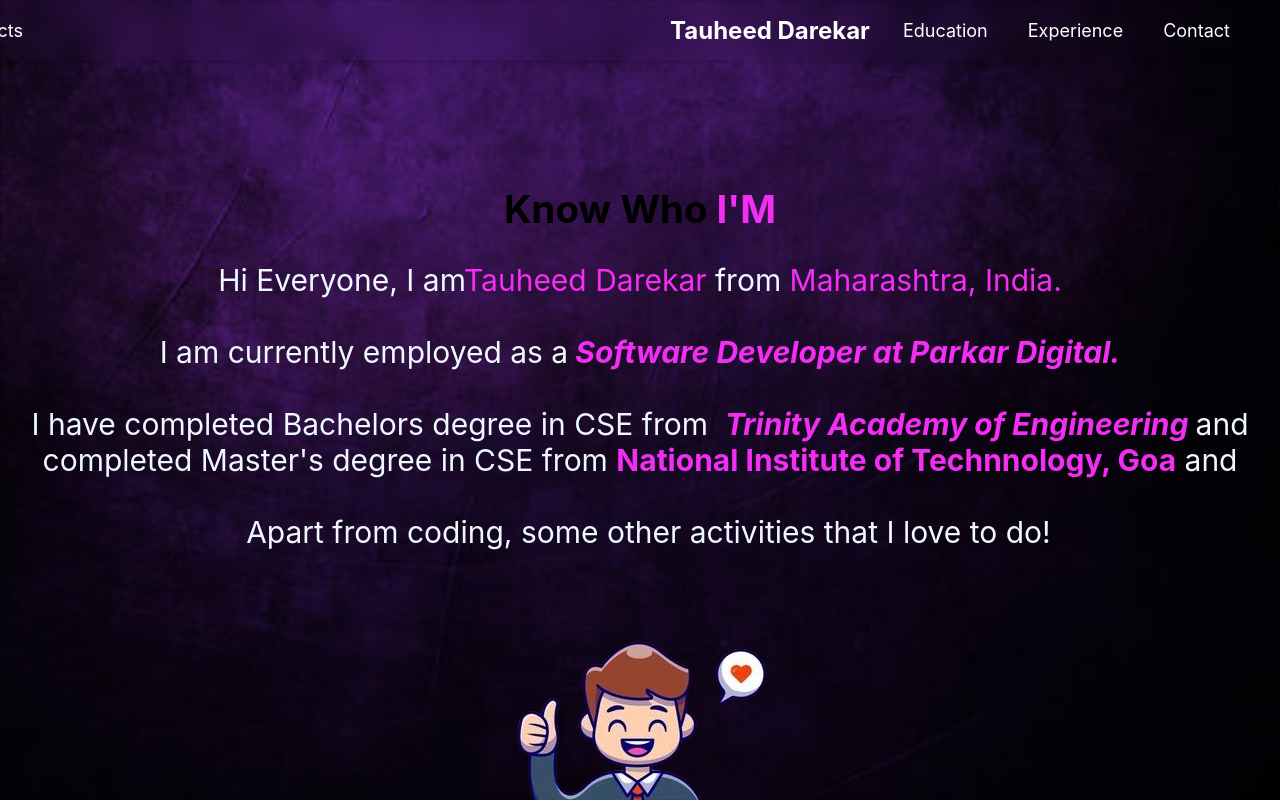
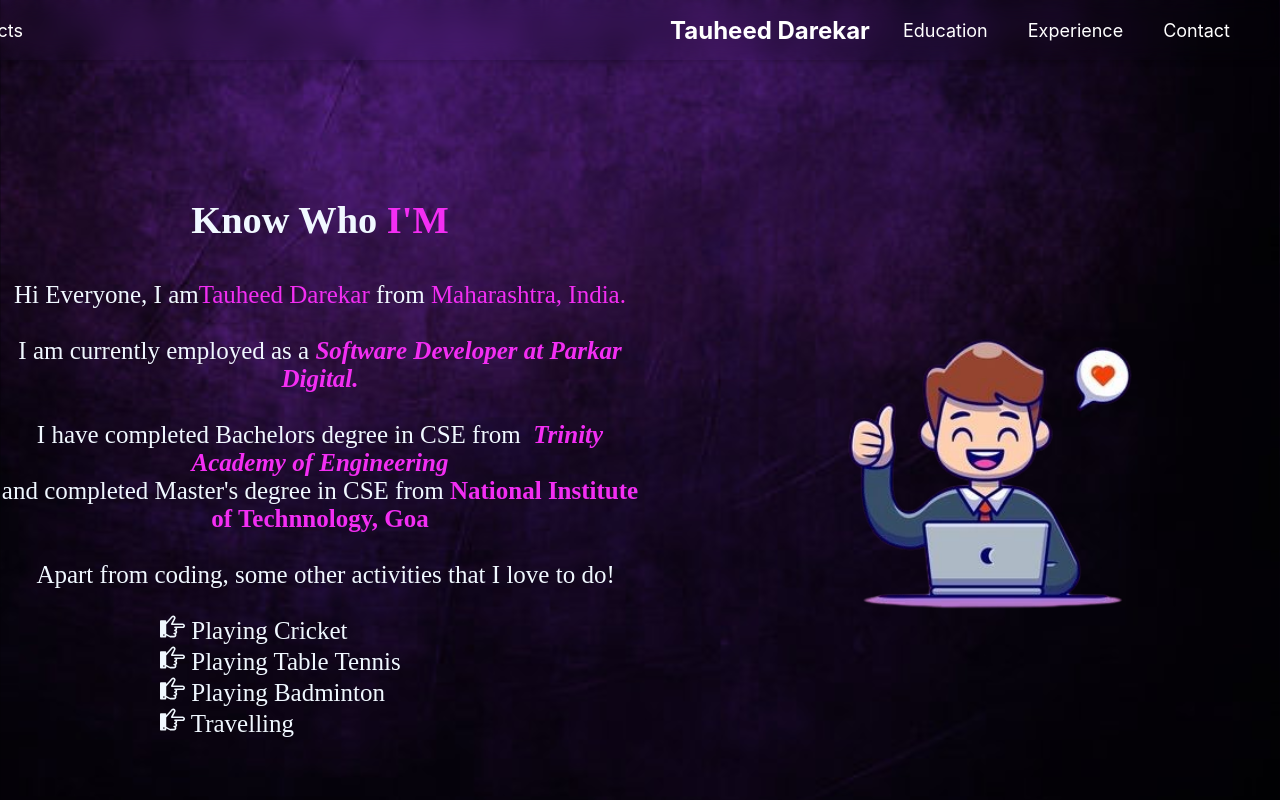
Before and after one commit to tauheed78600/Portfolio2, a React (Create React App) app: page /about in a window 1280 px wide. Shown: the top 800 px of the page. Built offline with nearby package versions, Linux system fonts and the light colour scheme.

Commit message:
fixed styling for home and about section

```diff
--- a/src/components/About.js
+++ b/src/components/About.js
@@ -3,6 +3,7 @@
 import Footer from './Footer';
 import imgAbout from "../Assets/aboutIMage.png";
 import "../styles/About.css";
+import { ImPointRight } from "react-icons/im";
 
 function About() {
   return (
@@ -10,7 +11,7 @@
       <div className='intro'>
             <div className='headIntro'>
             <h1 style={{ fontSize: "2.4em"}}>
-              Know Who <span className="purple"> I'M </span>
+              <p className='knowWho'>Know Who <span className="purple"> I'M </span></p>
             </h1>
             </div>
             <p className="home-about-body">
@@ -25,10 +26,10 @@
               <br />
               I have completed Bachelors degree in CSE from &nbsp;
               <i>
-                <b className="purple">Trinity Academy of Engineering </b>
+                <b className="purple">Trinity Academy of Engineering </b> <br/>
               </i>
 
-              and completed Master's degree in CSE from <b className="purple">National Institute of Technnology, Goa</b> and
+              and completed Master's degree in CSE from <b className="purple">National Institute of Technnology, Goa</b>
               <i>
                 <b className="purple">
                   {" "}
@@ -38,7 +39,20 @@
               <br/>
               <br/>
               &nbsp; Apart from coding, some other activities that I love to do!
-
+              <ul>
+            <li className="about-activity">
+              <ImPointRight /> Playing Cricket
+            </li>
+            <li className="about-activity">
+              <ImPointRight /> Playing Table Tennis
+            </li>
+            <li className="about-activity">
+              <ImPointRight /> Playing Badminton
+            </li>
+            <li className="about-activity">
+              <ImPointRight /> Travelling
+            </li>
+          </ul>
             </p>
             </div>
       <img className="imgAbout" src={imgAbout} alt="About Tauheed" />
--- a/src/components/HomeBelow.js
+++ b/src/components/HomeBelow.js
@@ -1,20 +1,20 @@
 import React from 'react'
 import "../styles/HomeBelow.css"
 import { FaLinkedin, FaGithub, FaInstagram } from 'react-icons/fa';
-
+import myImg from '../Assets/avatar.svg'
 
 export default function HomeBelow() {
   return (
     <div>
-      <div className='intro'>
+      <div className='intro123'>
             <div className='headIntro'>
             <h1 style={{ fontSize: "2.6em" }}>
-              LET ME <span className="purple"> INTRODUCE </span> MYSELF
+              <p className='lemmeno'>LET ME <span className="purple"> INTRODUCE </span> MYSELF</p>
             </h1>
             </div>
             <p className="home-about-body">
-              I am a Computer Science Student currently pursuing Masters from NIT Goa
-              <span className="purple">I have completed my Bachelors in 2022 from Trinity Academy of Engineering 🤷‍♂️</span>
+              I am a Computer Science Student currently pursuing Masters from NIT Goa.<br/>
+              <span className="purple"> I have completed my Bachelors in 2022 from Trinity Academy of Engineering 🤷‍♂️</span>
               <br />
               <br />I am fluent in programming languages like
               <i>
@@ -33,7 +33,7 @@
               <i>
                 <b className="purple">
                   {" "}
-                  Modern Javascript Library and Frameworks
+                  Modern Javascript Library and Frameworks <br/>
                 </b>
               </i>
               &nbsp; like
@@ -46,6 +46,7 @@
                   Spring boot and Spring MVC Architecture
                 </b>
             </p>
+            <img className = 'svgImage' src = {myImg} alt = "my image"></img>
             </div>
             <div className='social'>
                 <b className = 'home-about-body123'>Feel free to <b className='purple'>connect</b> with me on</b><br />
--- a/src/styles/About.css
+++ b/src/styles/About.css
@@ -1,3 +1,41 @@
-.home-about-body{
-    font-size: 30px;
+.aboutSection {
+    display: flex;
+    align-items: flex-start; /* Align items at the top */
+    justify-content: space-between; /* Space between the sections */
+    gap: 20px; /* Optional: add space between sections */
+    flex-wrap: wrap; /* Allow items to wrap if necessary */
+  }
+
+
+  .intro {
+    flex: 1; /* Allow this div to take up available space */
+    max-width: 50%; /* Restrict its maximum width */
+  }
+
+
+.knowWho{
+    font-family: 'Times New Roman', Times, serif;
+    color: aliceblue;
 }
+
+.about-activity {
+    list-style: none !important;
+    text-align: left !important;
+    padding-left: 120px !important;
+}
+
+.aboutSection{
+    display: flex;
+    align-items: center;
+    justify-content: space-between;
+    gap: 20px;
+}
+
+.imgAbout {
+    flex: 1;
+    max-width: 30%;
+    height: auto;
+    box-sizing: border-box;
+    position: relative;
+    left: -100px;
+  }
--- a/src/styles/Contact.css
+++ b/src/styles/Contact.css
@@ -16,7 +16,7 @@
   max-width: 500px;
   width: 100%;
   transition: transform 0.3s ease;
-  backdrop-filter: blur(10px);
+  backdrop-filter: blur(5px);
   border: 1px solid rgba(255, 255, 255, 0.3);
 }
 
@@ -53,7 +53,7 @@
 
 .input-group input:focus,
 .input-group textarea:focus {
-  border-color: #6e8efb;
+  border-color: #052078;
   outline: none;
   background: rgba(255, 255, 255, 0.2);
 }
@@ -68,7 +68,7 @@
   padding: 10px;
   border: none;
   border-radius: 5px;
-  background: linear-gradient(135deg, #6e8efb, #a777e3);
+  background: linear-gradient(135deg, #5e0470, #a777e3);
   color: #fff;
   font-size: 16px;
   cursor: pointer;
@@ -76,5 +76,5 @@
 }
 
 .submit-button:hover {
-  background: linear-gradient(135deg, #a777e3, #6e8efb);
+  background: linear-gradient(135deg, #6e0467, #6e8efb);
 }
--- a/src/styles/Home.css
+++ b/src/styles/Home.css
@@ -15,6 +15,7 @@
   color: #f6f5fa;
   text-align: left;
   position: relative;
+  font-family: 'Times New Roman', Times, serif;
   top: 100px;
   left: 51%;
   transform: translateX(-50%);
@@ -53,10 +54,12 @@
   display: flex;
   flex-direction: column;
   min-height: 100vh;
+  font-family: 'Times New Roman', Times, serif;
 }
 
 .heading {
-  flex: 1; /* This will take up all available space */
+  flex: 1;
+  font-family: 'Times New Roman', Times, serif;
 }
 
 .footer {
--- a/src/styles/HomeBelow.css
+++ b/src/styles/HomeBelow.css
@@ -1,14 +1,21 @@
 .purple{
     color: rgb(243, 46, 243);
+}
+
+.intro123{
+    flex-wrap: wrap;
 }
 
 .home-about-body{
     font-size: 25px;
     color: aliceblue;
+    font-family: 'Times New Roman', Times, serif;
 }
 
 .home-about-body123{
     color: aliceblue;
+    font-family: 'Times New Roman', Times, serif;
+    font-size: 30px;
 }
 
 .social {
@@ -19,14 +26,20 @@
 .social a {
     margin: 0 15px;
     font-size: 2rem;
-    color: #000;
+    color: #faf7f7;
     transition: color 0.3s;
 }
 
 .social a:hover {
-    color: #0073b1;
+    color: #4d046d;
 }
 
+.lemmeno{
+    font-family: 'Times New Roman', Times, serif;
+    color: aliceblue;
+    /* position: relative;
+    left: 400px; */
+}
 
 .connect1{
     font-size: 10px;
```
Also changed, not shown: src/Assets/avatar.svg (added).
